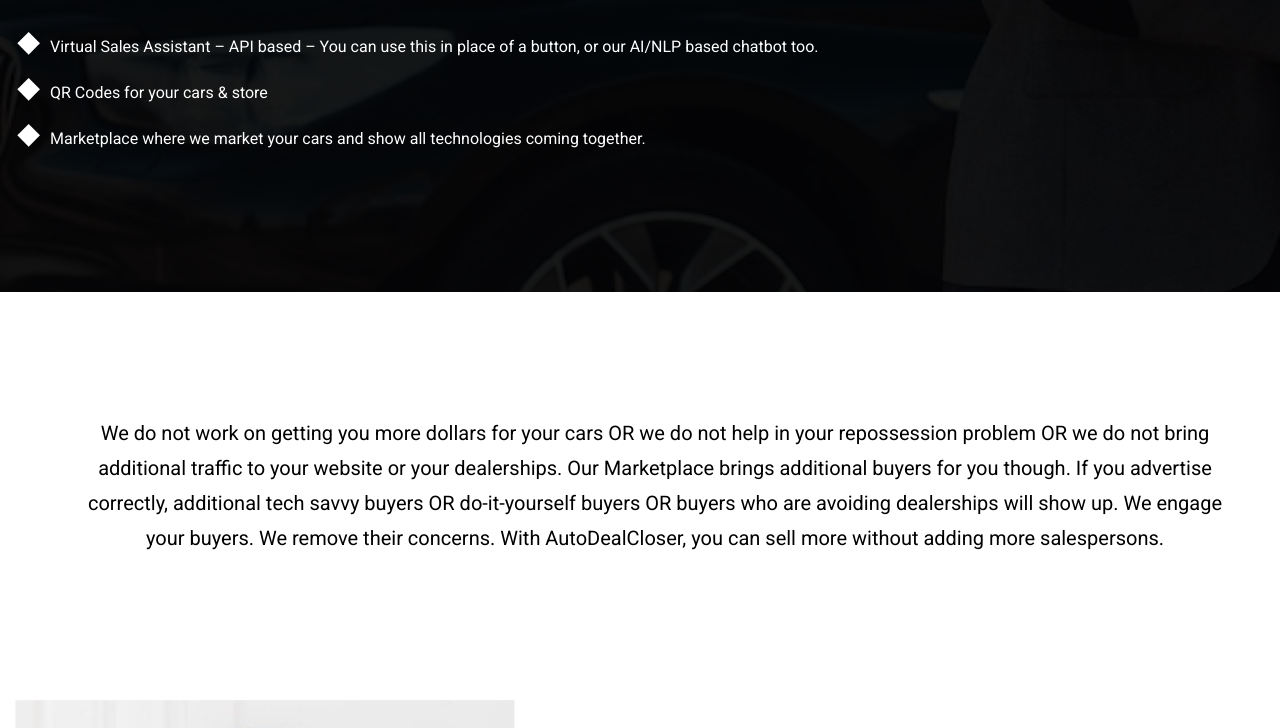
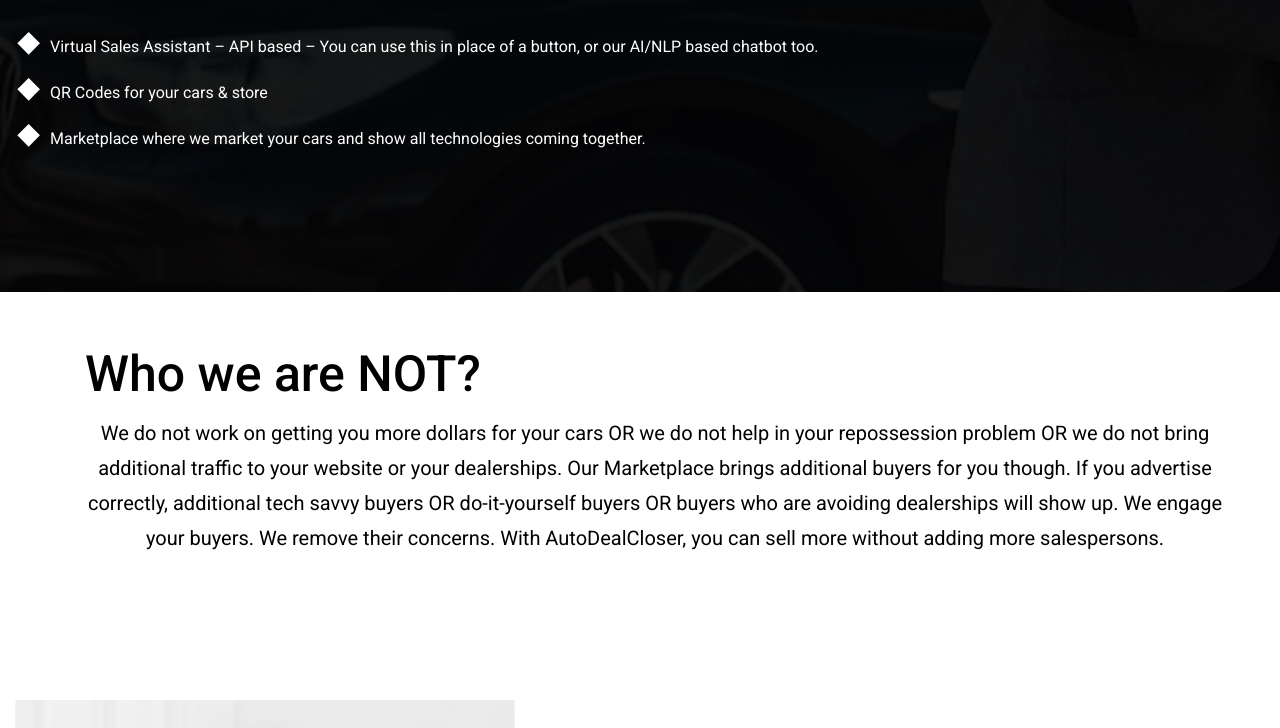
Before and after one commit to rajandraj2023/Autodealcloser, a plain HTML site: page index.html in a window 1280 px wide. Shown: the part 1352-2080 px from the top of the page. Drawn offline with Linux system fonts and the light colour scheme.

Commit message:
Update index.html

```diff
--- a/index.html
+++ b/index.html
@@ -143,7 +143,7 @@
 
                     <div class="market-place-right" data-aos="fade-left">
                         <div class="m-right-wrap">
-                            <h2 class="section-heading-2">Who we are NOT?</h2>
+                            <h2 class="section-heading-2" style="color:#000000">Who we are NOT?</h2>
                             <p class="section-para">
                               We do not work on getting you more dollars for your cars OR we do not help in your repossession problem OR we do not bring additional traffic to your website or your dealerships. Our Marketplace brings additional buyers for you though.
 If you advertise correctly, additional tech savvy buyers OR do-it-yourself buyers OR buyers who are avoiding dealerships will show up.
```
